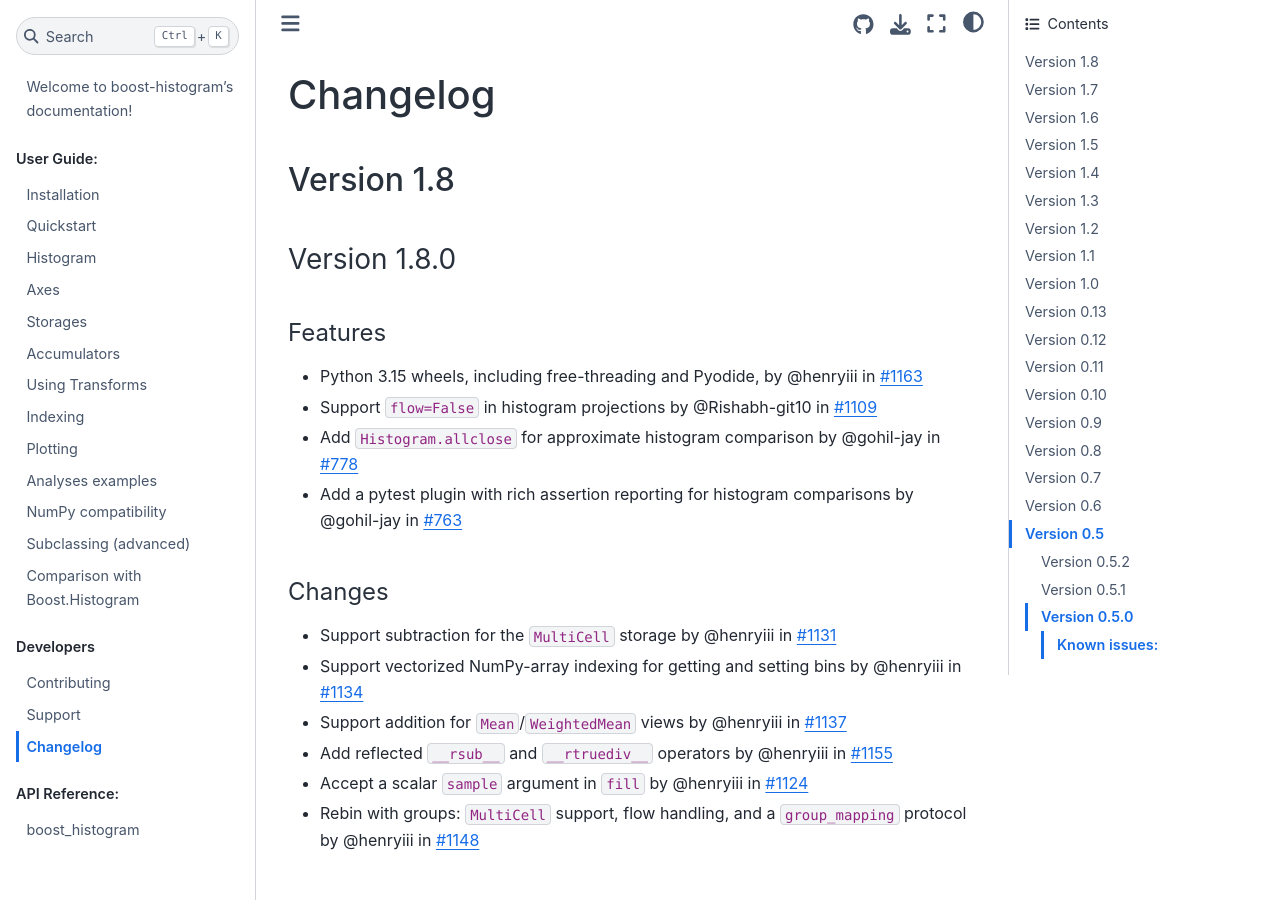
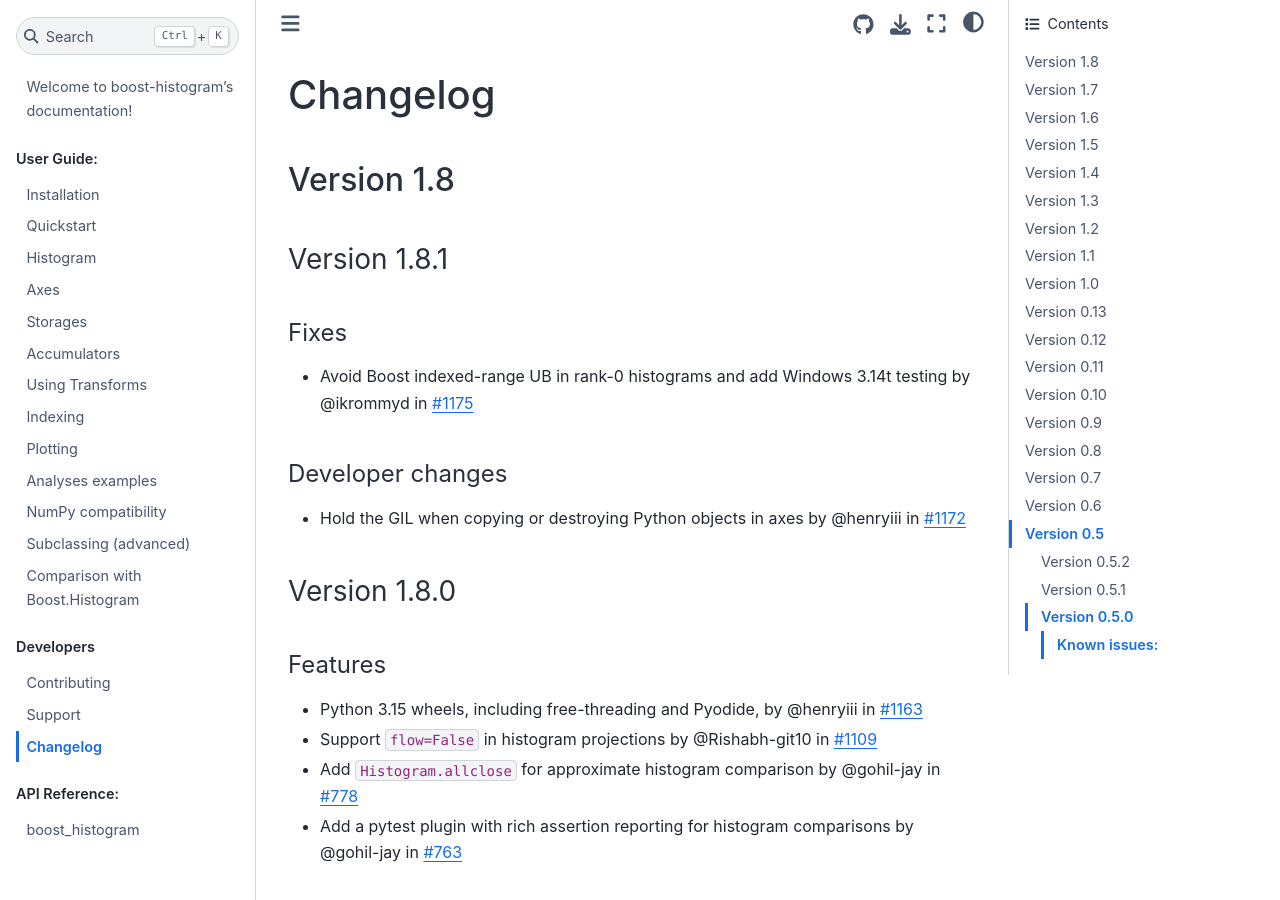
Before and after one commit to scikit-hep/boost-histogram, a Sphinx documentation site: the page built from docs/changelog.md, in a window 1280 px wide and 900 px high. Built offline with Sphinx 7.4.7 and the Sphinx Book theme 1.1.4, drawn with Linux system fonts in a browser that asks for light colours; pages that are not in the unit, such as notebooks, are missing from menus.

Commit message:
docs: add changelog entry for unreleased 1.8.1 changes
Cover the rank-0 histogram UB fix (#1175) and the axis GIL-holding
refactor (#1172) merged after the 1.8.0 release.

```diff
--- a/docs/changelog.md
+++ b/docs/changelog.md
@@ -1,6 +1,16 @@
 # Changelog
 
 ## Version 1.8
+
+### Version 1.8.1
+
+#### Fixes
+
+- Avoid Boost indexed-range UB in rank-0 histograms and add Windows 3.14t testing by @ikrommyd in [#1175][]
+
+#### Developer changes
+
+- Hold the GIL when copying or destroying Python objects in axes by @henryiii in [#1172][]
 
 ### Version 1.8.0
 
@@ -115,6 +125,8 @@
 [#1164]: https://github.com/scikit-hep/boost-histogram/pull/1164
 [#1166]: https://github.com/scikit-hep/boost-histogram/pull/1166
 [#1168]: https://github.com/scikit-hep/boost-histogram/pull/1168
+[#1172]: https://github.com/scikit-hep/boost-histogram/pull/1172
+[#1175]: https://github.com/scikit-hep/boost-histogram/pull/1175
 
 ## Version 1.7
 
```
